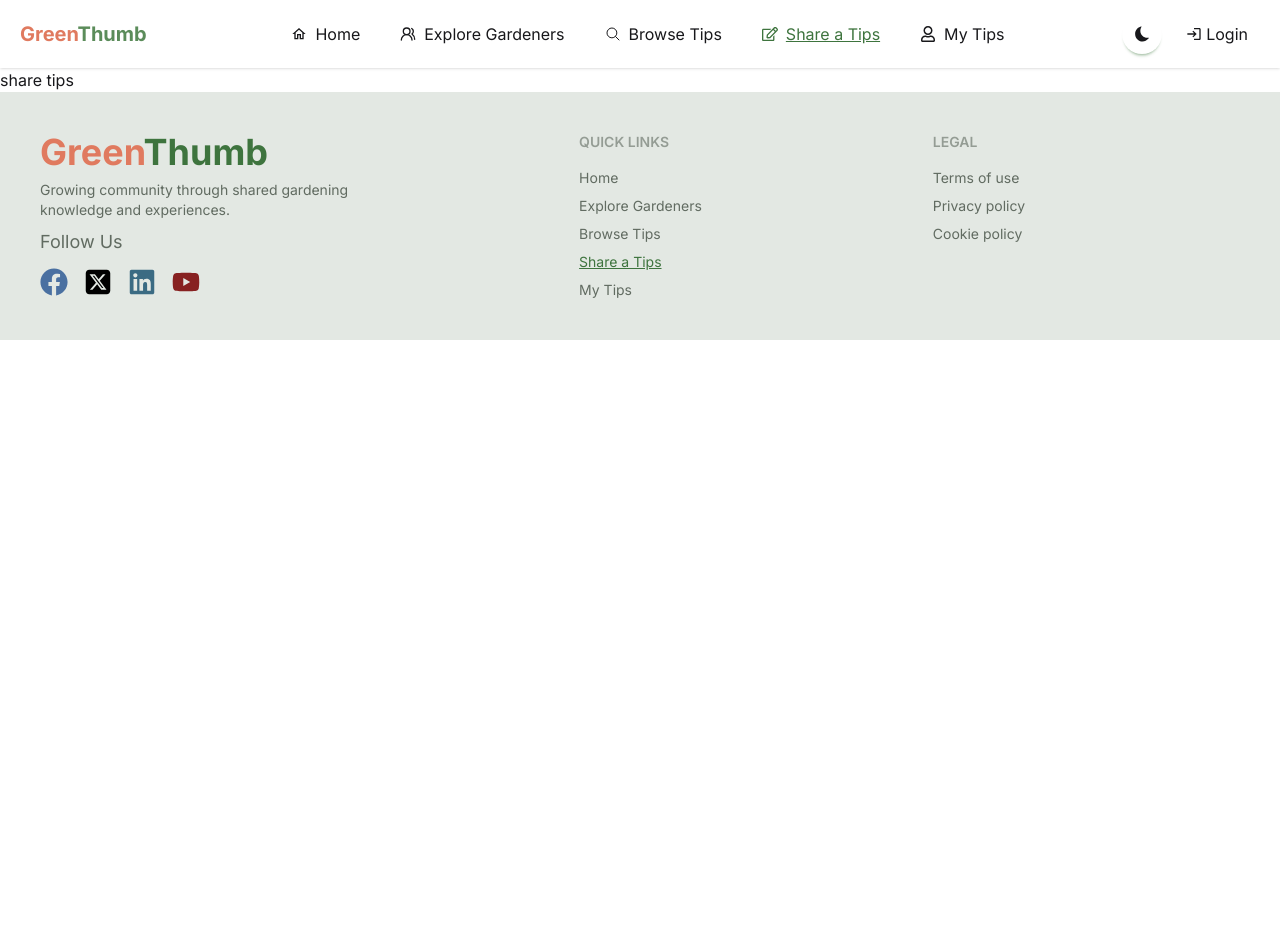
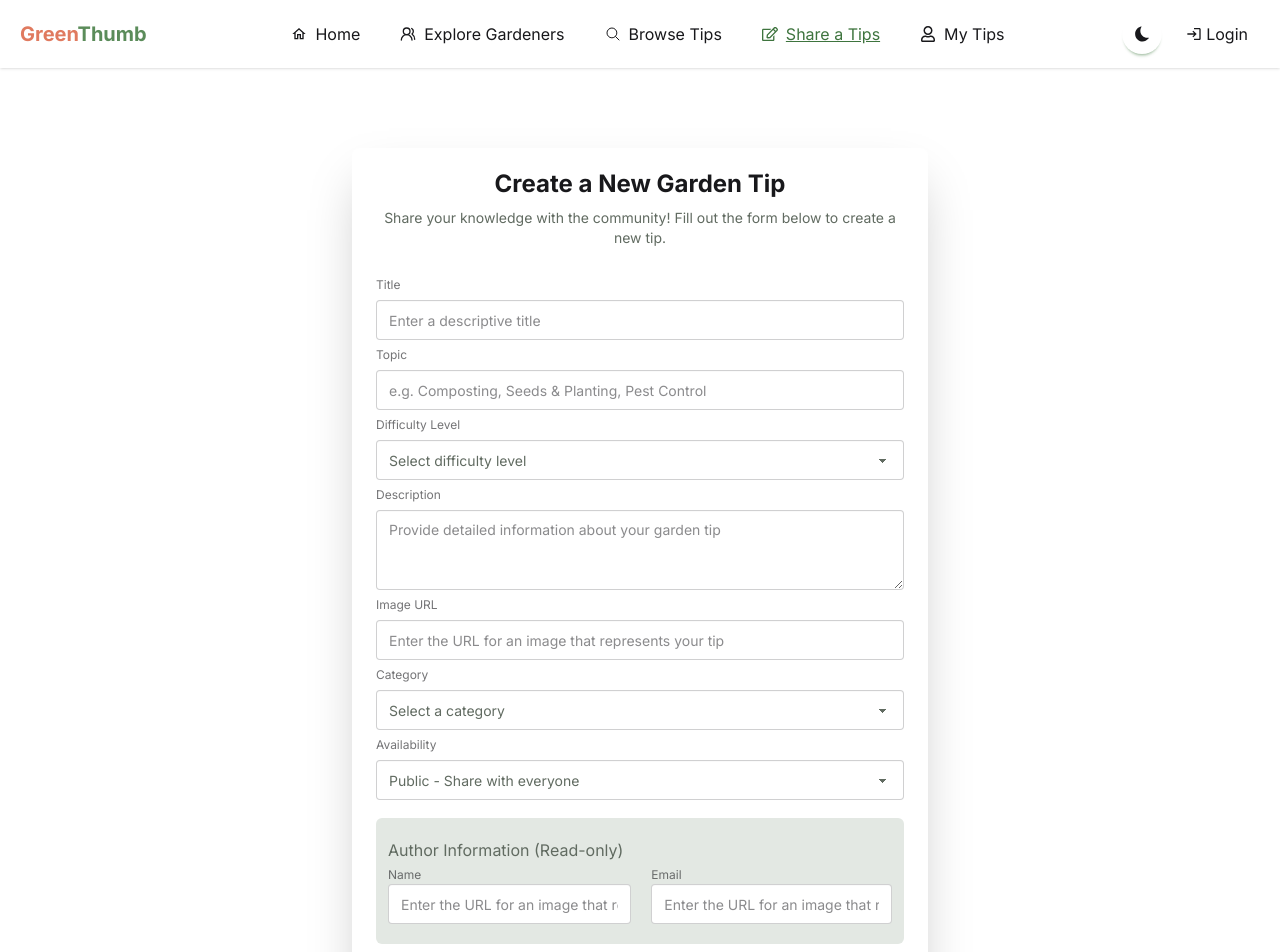
Before and after one commit to md-rafi-3/Green-Thumb-Client, a React (Vite) app: page /shareTips in a window 1280 px wide. Shown: the top 952 px of the page. Before the commit the page ends 800 px from the top, so only its background shows below. Built offline with nearby package versions, Linux system fonts and the light colour scheme; no server answers.

Commit message:
Share tip updated

```diff
--- a/src/Pages/BrowseTips.jsx
+++ b/src/Pages/BrowseTips.jsx
@@ -1,5 +1,5 @@
 import React from 'react';
-import { useLoaderData } from 'react-router';
+import { Link, useLoaderData } from 'react-router';
 
 const BrowseTips = () => {
   const tipsData=useLoaderData()
@@ -78,7 +78,7 @@ const BrowseTips = () => {
           {tips.difficulty}
         </td>
         <td>
-          <button className="btn btn-ghost btn-xs">details</button>
+         <Link to={`/tipsDetails/${tips._id}`}><button  className="btn btn-ghost btn-xs">details</button></Link>
         </td>
       </tr>
         ))
--- a/src/Pages/ShareTips.jsx
+++ b/src/Pages/ShareTips.jsx
@@ -2,8 +2,82 @@ import React from 'react';
 
 const ShareTips = () => {
     return (
-        <div>
-            share tips
+        <div className=' p-20 w-11/12 mx-auto flex items-center justify-center '>
+            <div className="card  w-full max-w-xl bg-accent-content border-[#3e743e20] bordert shadow-2xl">
+                <div className='pt-5 px-5 space-y-2'>
+                    <h1 className='text-2xl font-bold text-center'>Create a New Garden Tip</h1>
+                    <p className='text-sm text-center text-accent'>Share your knowledge with the community! Fill out the form below to create a new tip.</p>
+                </div>
+                <div className="card-body ">
+                    <form className="fieldset ">
+                        <label className="label">Title</label>
+                        <input type="text" className="input w-full" placeholder="Enter a descriptive title" name='title' />
+                        <label className="label">Topic</label>
+                        <input type="text" className="input w-full" placeholder="e.g. Composting, Seeds & Planting, Pest Control" name='topic' />
+                        <label className="label">Difficulty Level</label>
+
+                        <select defaultValue="Select difficulty level" className="select *:text-accent text-accent  w-full" >
+                            <option disabled={true}>Select difficulty level</option>
+                            <option >Easy</option>
+                            <option>Medium</option>
+                            <option>Hard</option>
+                        </select>
+
+                        <label className="label">Description</label>
+                        <textarea className="textarea w-full" placeholder="Provide detailed information about your garden tip"></textarea>
+
+                         <label className="label">Image URL</label>
+                        <input type="text" className="input w-full" placeholder="Enter the URL for an image that represents your tip" name='photo' />
+
+
+                         <label className="label">Category</label>
+
+                        <select defaultValue="Select a category" className="select *:text-accent text-accent  w-full" >
+                            <option disabled={true}>Select a category</option>
+                            <option >Urban Gardening </option>
+                            <option>Permaculture</option>
+                            <option>Sustainable Gardening  </option>
+                            <option>Organic Gardening</option>
+                            <option>Fruit Growing</option>
+                            <option>DIY Projects</option>
+                            <option>Food Production</option>
+                        </select>
+
+
+                        <label className="label">Availability</label>
+
+                        <select defaultValue="Public - Share with everyone" className="select *:text-accent text-accent  w-full" >
+
+                            <option >Public - Share with everyone</option>
+                            <option>Hidden - Only visible to you</option>
+
+                        </select>
+
+
+                       <div className='mt-3 bg-neutral py-5 px-3 rounded-md space-y-1'>
+                        <h1 className='text-base text-accent'>Author Information (Read-only)</h1>
+                        <div className='flex items-center gap-5'>
+                            <div>
+                                <label className="label">Name</label>
+                        <input type="text" className="input w-full" placeholder="Enter the URL for an image that represents your tip" name='name' />
+                            </div>
+
+                            <div>
+                                <label className="label">Email</label>
+                        <input type="text" className="input w-full" placeholder="Enter the URL for an image that represents your tip" name='email' />
+                            </div>
+
+                        </div>
+                       </div>
+                        <div className='flex items-center justify-end gap-5 mt-4'>
+                            <button className='btn-outline btn'>Cancel</button>
+                            <button type='submit' className="btn btn-primary ">Share Tip</button>
+                        </div>
+                    </form>
+
+
+                </div>
+            </div>
         </div>
     );
 };
--- /dev/null
+++ b/src/Pages/TipsDetails.jsx
@@ -0,0 +1,14 @@
+import React from 'react';
+import { useLoaderData } from 'react-router';
+
+const TipsDetails = () => {
+    const data=useLoaderData()
+    console.log(data)
+    return (
+        <div>
+            tips details
+        </div>
+    );
+};
+
+export default TipsDetails;
--- a/src/Routes/Routes.jsx
+++ b/src/Routes/Routes.jsx
@@ -11,6 +11,7 @@ import MyTips from "../Pages/MyTips";
 import Login from "../Pages/Login";
 import SignUp from "../Pages/SignUp";
 import Loading from "../Components/Loading";
+import TipsDetails from "../Pages/TipsDetails";
 
 export const router = createBrowserRouter([
   {
@@ -33,6 +34,11 @@ export const router = createBrowserRouter([
               hydrateFallbackElement:<Loading></Loading>
             },
             {
+              path:"tipsDetails/:id",
+              loader:({params})=>fetch(`http://localhost:3000/tips/${params.id}`),
+              element:<TipsDetails></TipsDetails>
+            },
+            {
               path:"shareTips",
               element:<ShareTips></ShareTips>
             },
```
